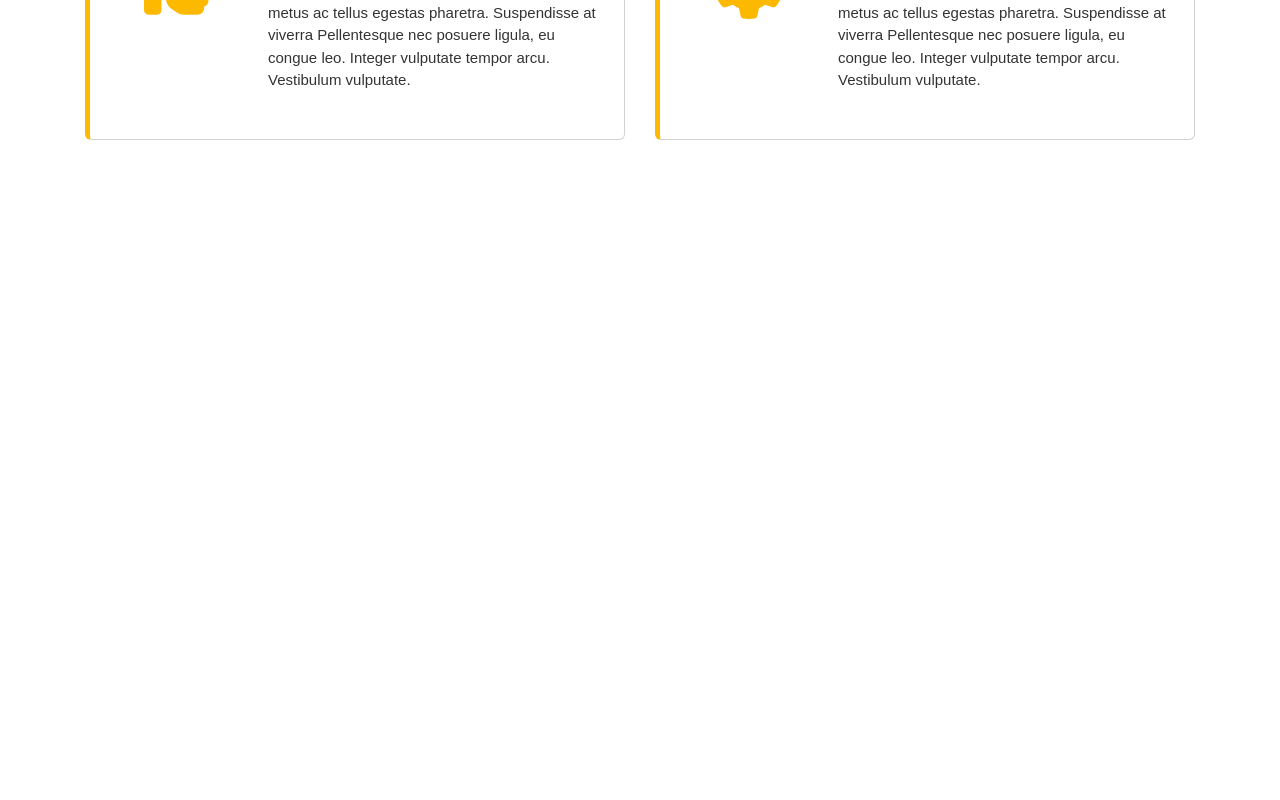
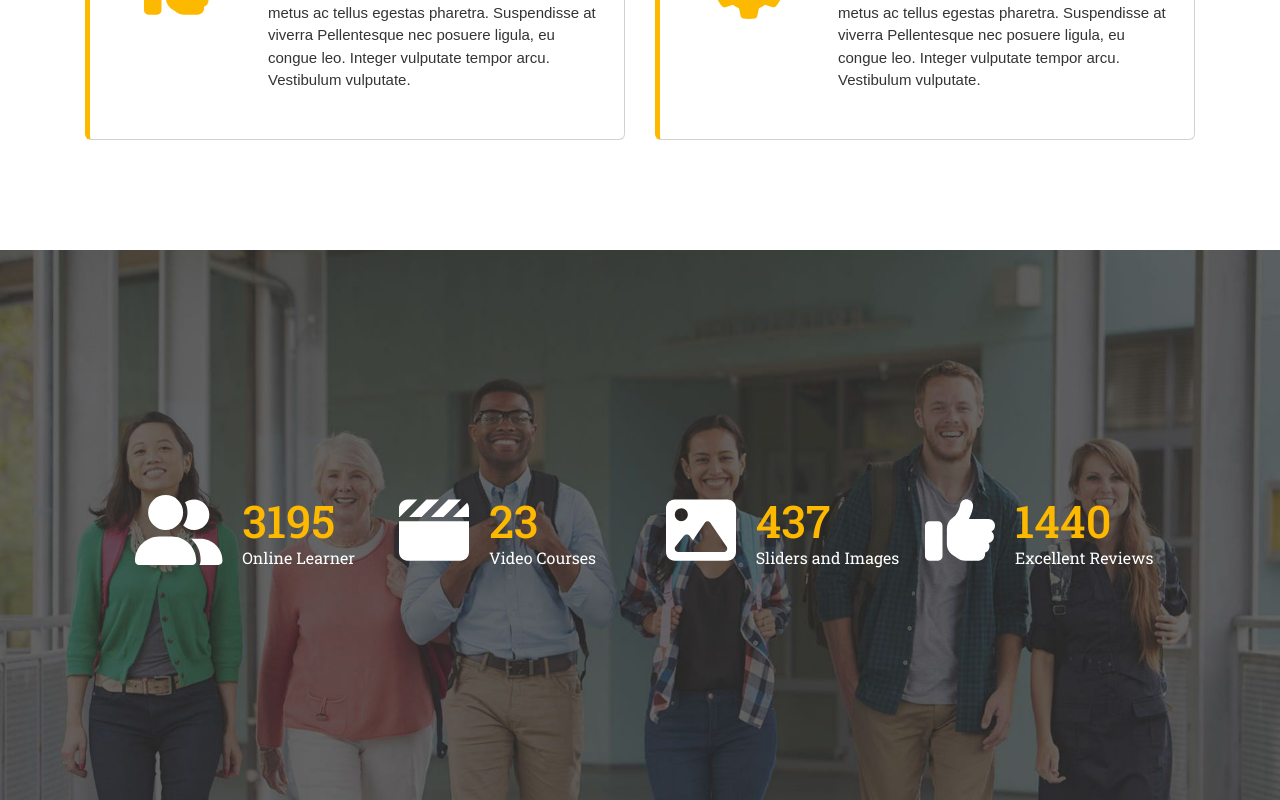
Before and after one commit to PierluigiPapa/proj-html-vuejs, a Vue app: page / in a window 1280 px wide. Shown: the part 3652-4452 px from the top of the page. Before the commit the page ends 3902 px from the top, so only its background shows below. Built offline with nearby package versions, Linux system fonts and the light colour scheme.

Commit message:
feat: add AppStats

```diff
--- a/src/components/Main/AppStats.vue
+++ b/src/components/Main/AppStats.vue
@@ -5,9 +5,68 @@ export default {
 </script>
 
 <template>
-
+    <section id="stats">
+        <div class="container">
+            <div class="row">
+                <div class="col-3 d-flex justify-content-end align-items-center p-0">
+                    <font-awesome-icon icon="fa-solid fa-user-group" class="fa-solid"/>
+                    <div class="d-flex flex-column">
+                        <h3>3195</h3>
+                        <p>Online Learner</p>
+                    </div>
+                </div>
+                <div class="col-3 d-flex justify-content-center align-items-center p-0">
+                    <font-awesome-icon icon="fa-solid fa-clapperboard" class="fa-solid" />
+                    <div class="d-flex flex-column">
+                        <h3>23</h3>
+                        <p>Video Courses</p>
+                    </div>
+                </div>
+                <div class="col-3 d-flex justify-content-center align-items-center p-0">
+                    <font-awesome-icon icon="fa-solid fa-image" class="fa-solid" />
+                    <div class="d-flex flex-column">
+                        <h3>437</h3>
+                        <p>Sliders and Images</p>
+                    </div>
+                </div>
+                <div class="col-3 d-flex justify-content-start align-items-center p-0">
+                    <font-awesome-icon icon="fa-solid fa-thumbs-up" class="fa-solid" />
+                    <div class="d-flex flex-column">
+                        <h3>1440</h3>
+                        <p>Excellent Reviews</p>
+                    </div>
+                </div>
+            </div>
+        </div>
+    </section>
 </template>
 
 <style lang="scss" scoped>
+#stats {
+    background-image: url("../../assets/images/counter-1919x1101.jpg");
+    background-size: cover;
+}
+
+.row {
+    height: 550px;
+}
+
+.fa-solid {
+    margin-top: 10px;
+    color: white;
+    font-size: 70px;
+    margin-right: 20px;
+}
+
+h3 {
+    font-size: 45px;
+    margin-top: 30px;
+    color: #fcb900;
+}
+
+p {
+    margin-top: -10px;
+    color: white;
+}
 
 </style>
--- a/src/main.js
+++ b/src/main.js
@@ -16,7 +16,7 @@ import { faXTwitter } from "@fortawesome/free-brands-svg-icons";
 import { faLinkedin } from "@fortawesome/free-brands-svg-icons";
 import { faFacebook } from "@fortawesome/free-brands-svg-icons";
 import { faInstagram } from "@fortawesome/free-brands-svg-icons";
-import {faBriefcase, faCartShopping, faCrosshairs, faDisplay, faGear, faList, faMobileScreenButton, faRocket, faSignal, faThumbsUp, faWrench } from '@fortawesome/free-solid-svg-icons';
+import {faBriefcase, faCartShopping, faClapperboard, faCrosshairs, faDisplay, faGear, faImage, faList, faMobileScreenButton, faRocket, faSignal, faThumbsUp, faUserGroup, faWrench } from '@fortawesome/free-solid-svg-icons';
 import { faClock } from '@fortawesome/free-regular-svg-icons';
 
 
@@ -40,6 +40,9 @@ library.add(
   faRocket,
   faGear,
   faThumbsUp,
+  faUserGroup,
+  faClapperboard,
+  faImage,
 );
 
 createApp(App).component("font-awesome-icon", FontAwesomeIcon).mount("#app");
```
